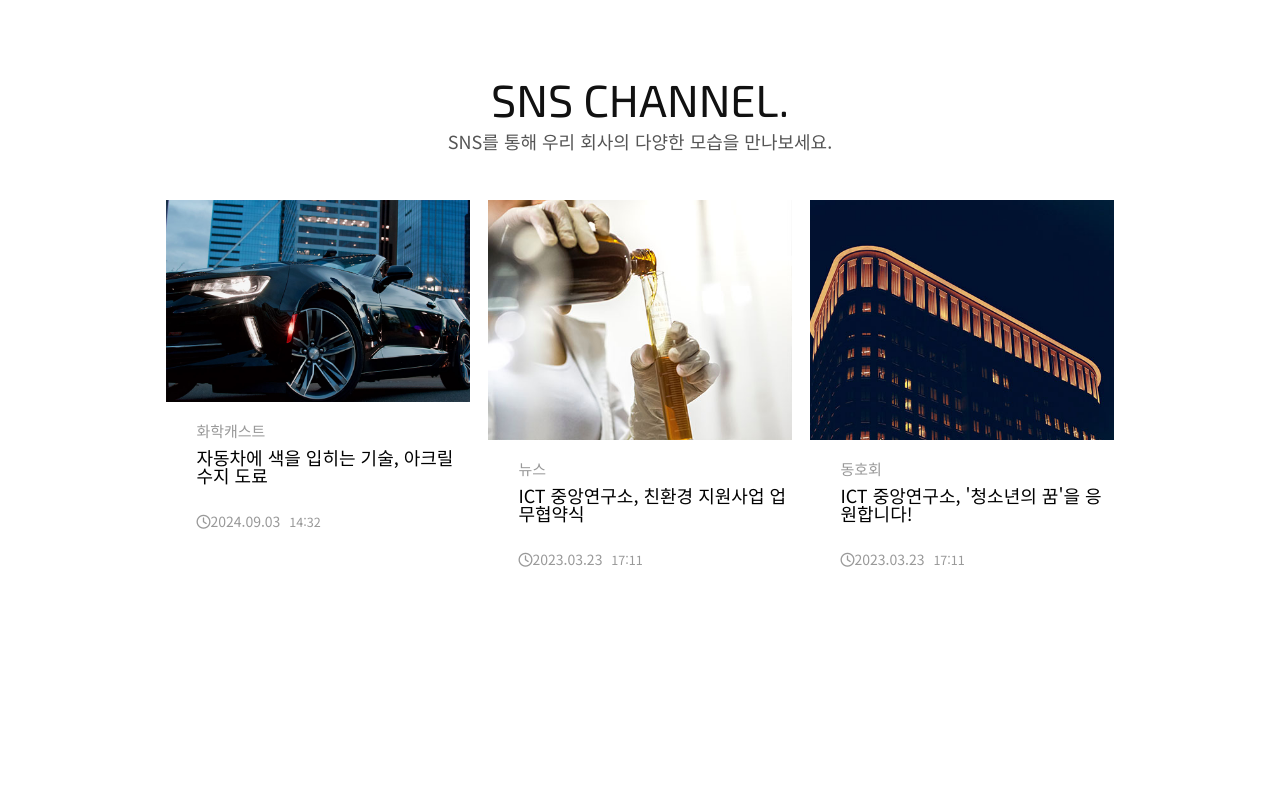
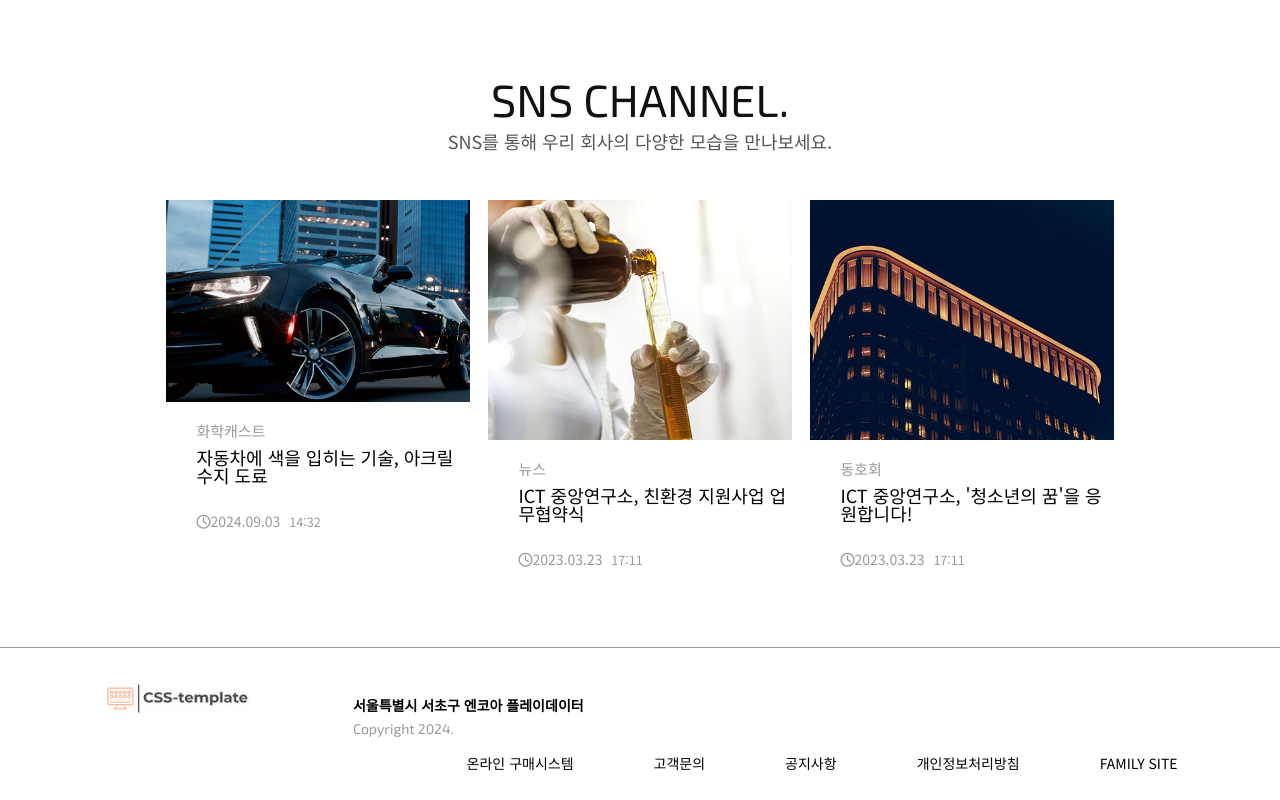
Before and after one commit to LeeKM321/css-template-company202409, a plain HTML site: page index.html in a window 1280 px wide. Shown: the part 3354-4154 px from the top of the page. Before the commit the page ends 4001 px from the top, so only its background shows below. Drawn offline with nearby package versions, Linux system fonts and the light colour scheme.

Commit message:
footer 작성 완료

```diff
--- a/index.html
+++ b/index.html
@@ -253,6 +253,26 @@
           </li>
         </ul>
       </section>
+      <!-- end section.sns -->
+
+      <!-- footer -->
+      <footer>
+        <div class="inner clearfix">
+          <div class="ft-logo"><img src="./img/logo.jpg" alt="ft-logo" /></div>
+          <ul class="address">
+            <li>서울특별시 서초구 엔코아 플레이데이터</li>
+            <li class="en">Copyright 2024.</li>
+          </ul>
+          <ul class="list">
+            <li><a href="#">온라인 구매시스템</a></li>
+            <li><a href="#">고객문의</a></li>
+            <li><a href="#">공지사항</a></li>
+            <li><a href="#">개인정보처리방침</a></li>
+            <li><a href="#">FAMILY SITE</a></li>
+          </ul>
+        </div>
+      </footer>
+      <!-- end footer -->
     </div>
   </body>
 </html>
--- a/main.css
+++ b/main.css
@@ -525,3 +525,53 @@ section.sns ul li .bottom p.time span {
     margin-left: 5px;
     font-size: 0.9em;
 }
+
+/* -------------------footer style---------------------------- */
+footer {
+    border-top: 1px solid #999;
+    padding: 30px 0;
+}
+
+footer .inner {
+    width: 84%;
+    margin: 0 auto;
+}
+
+footer .inner .ft-logo {
+    float: left;
+    width: 14%;
+}
+
+footer .inner .ft-logo img {
+    width: 100%;
+}
+
+footer .inner .address {
+    float: left;
+    margin-left: 100px;
+    margin-top: 20px;
+}
+
+footer .inner .address li:first-child {
+    font-weight: 700;
+    margin-bottom: 10px;
+}
+
+footer .inner .address li:last-child {
+    color: #999;
+}
+
+footer .inner .list {
+    float: right;
+    margin-top: 20px;
+}
+
+footer .inner .list li {
+    float: left;
+    margin-left: 80px;
+}
+
+footer .inner .list li a:hover {
+    color: #ff8342;
+    text-decoration: underline;
+}
```
